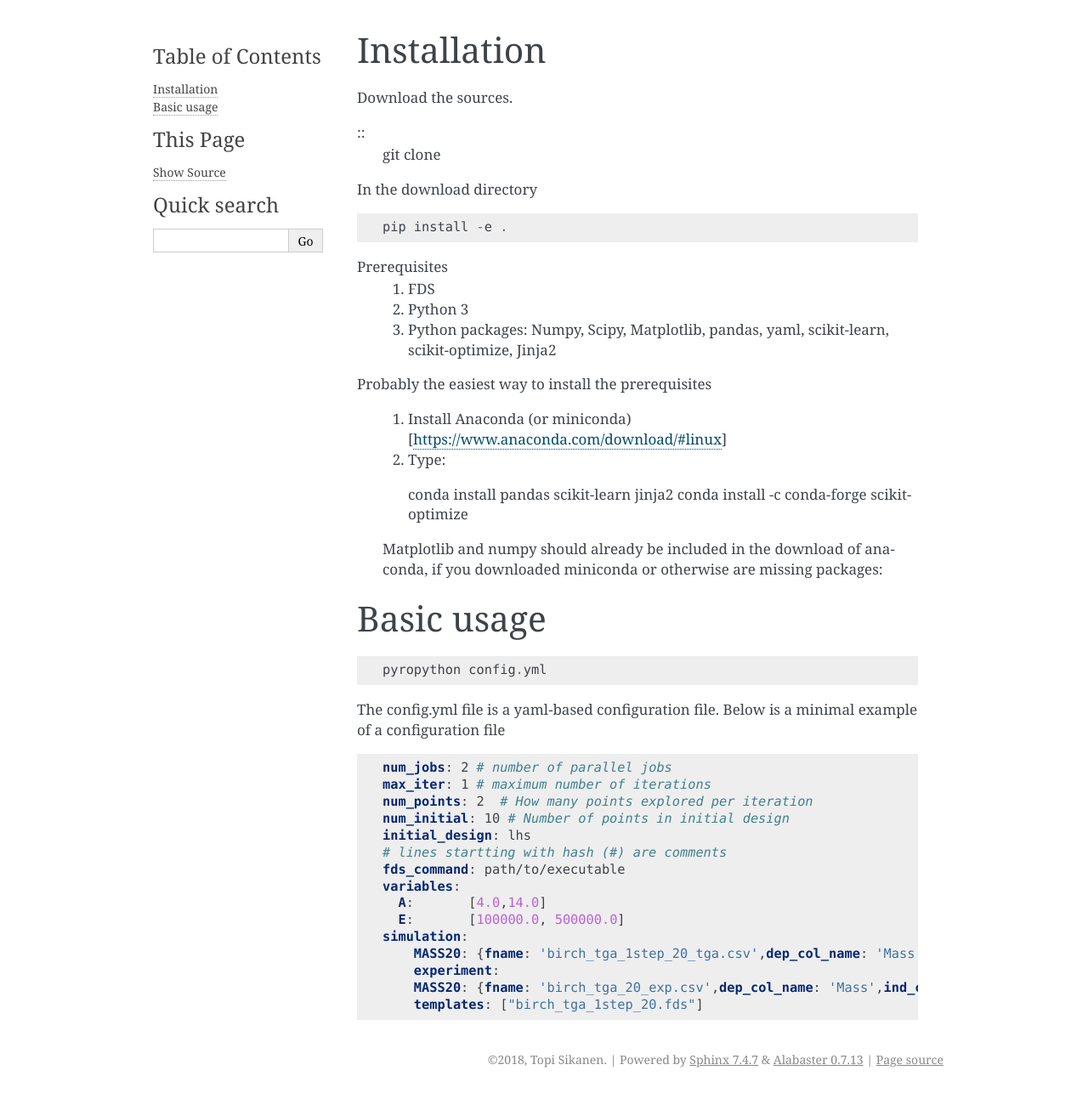
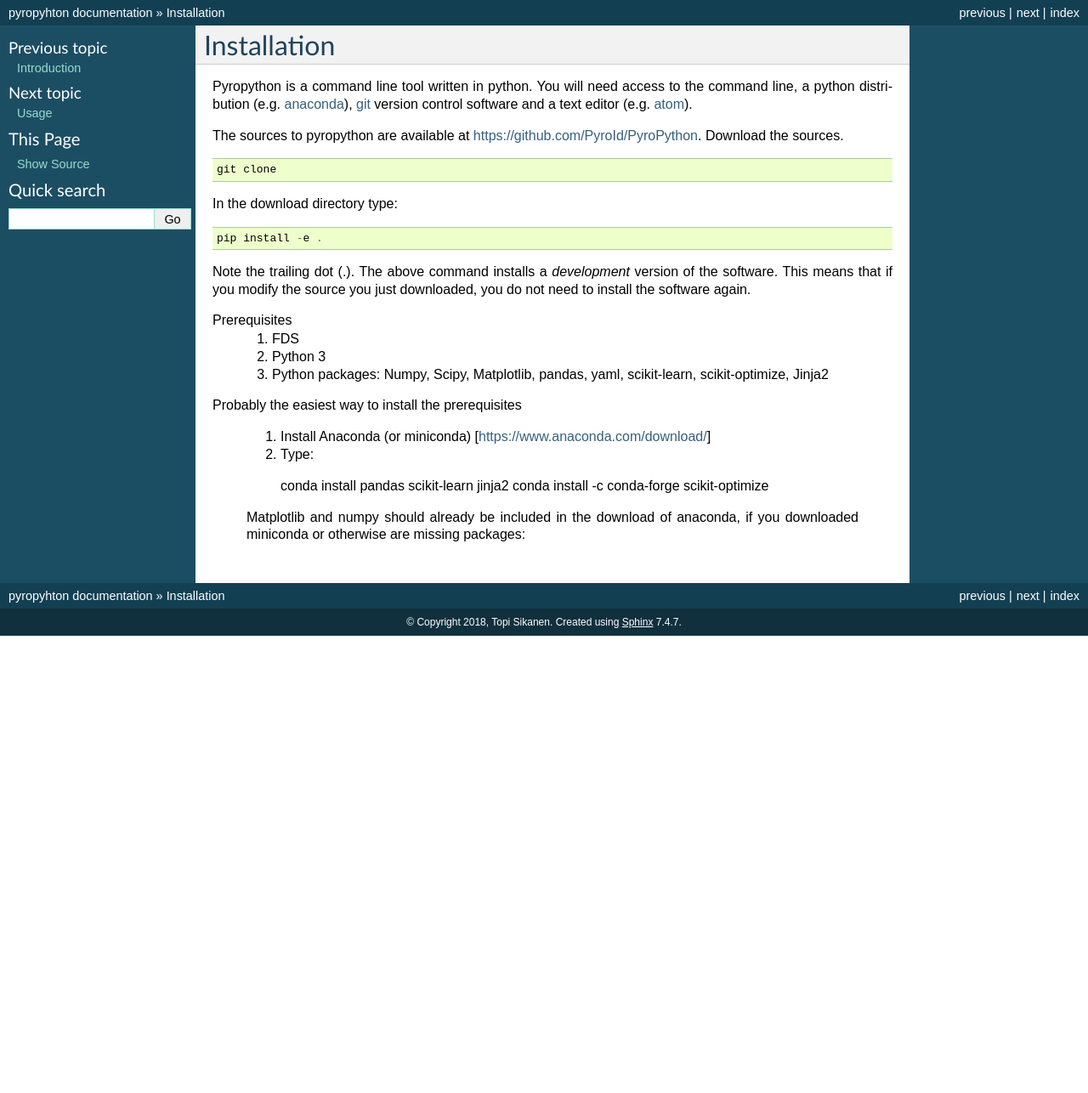
Before and after one commit to PyroId/PyroPython, a Sphinx documentation site: the page built from docs/installation.rst, in a window 1280 px wide. Shown: the whole page at 85% size. Built offline with Sphinx 7.4.7, drawn with Linux system fonts in a browser that asks for light colours; formulas are drawn with MathJax 3; after the commit the page ends 900 px from its top, so only the background shows below that.

Commit message:
Continue Sphinx:ing documentation

```diff
--- a/docs/conf.py
+++ b/docs/conf.py
@@ -18,6 +18,7 @@
 
 
 # -- Project information -----------------------------------------------------
+
 
 project = 'pyropyhton'
 copyright = '2018, Topi Sikanen'
@@ -82,13 +83,14 @@ pygments_style = 'sphinx'
 # The theme to use for HTML and HTML Help pages.  See the documentation for
 # a list of builtin themes.
 #
-html_theme = 'alabaster'
+html_theme = "classic"
+
 
 # Theme options are theme-specific and customize the look and feel of a theme
 # further.  For a list of options available for each theme, see the
 # documentation.
 #
-# html_theme_options = {}
+html_theme_options = {}
 
 # Add any paths that contain custom static files (such as style sheets) here,
 # relative to this directory. They are copied after the builtin static files,
--- a/docs/examples.rst
+++ b/docs/examples.rst
@@ -1,2 +1,3 @@
+========
 Examples
 ========
--- a/docs/index.rst
+++ b/docs/index.rst
@@ -12,6 +12,8 @@
 
     intro
     installation
+    usage
+    configuration
     examples
 
 
--- a/docs/installation.rst
+++ b/docs/installation.rst
@@ -1,23 +1,36 @@
+============
 Installation
-------------
+============
+
+Pyropython is a command line tool written in python.  You will need access to
+the command line, a python distribution (e.g. `anaconda`_), `git`_ version control software and a text editor (e.g. `atom`_).
+
+.. _atom: https://atom.io/
+.. _anaconda: https://www.anaconda.com/download/
+.. _git: https://git-scm.com/
+
+The sources to pyropython are available at https://github.com/PyroId/PyroPython.
 Download the sources.
+::
 
-::
     git clone
 
-In the download directory
+In the download directory type:
 ::
+
     pip install -e .
+
+Note the trailing dot (.). The above command installs a *development* version of the software.
+This means that if you modify the source you just downloaded, you do not need to install the software again.
 
 Prerequisites
     1. FDS
     2. Python 3
     3. Python packages: Numpy, Scipy, Matplotlib, pandas, yaml, scikit-learn, scikit-optimize, Jinja2
 
-
 Probably the easiest way to install the prerequisites
 
-    1. Install Anaconda (or miniconda) [https://www.anaconda.com/download/#linux]
+    1. Install Anaconda (or miniconda) [https://www.anaconda.com/download/]
     2. Type:
 
 ..
@@ -35,33 +48,3 @@ Probably the easiest way to install the prerequisites
 
 ..
      pyropython -h
-
-
-
-Basic usage
------------
-
-::
-
-    pyropython config.yml
-
-The config.yml file is a yaml-based configuration file. Below is a minimal
-example of a configuration file
-
-.. code-block:: yaml
-
-    num_jobs: 2 # number of parallel jobs
-    max_iter: 1 # maximum number of iterations
-    num_points: 2  # How many points explored per iteration
-    num_initial: 10 # Number of points in initial design
-    initial_design: lhs
-    # lines startting with hash (#) are comments
-    fds_command: path/to/executable
-    variables:
-      A:       [4.0,14.0]
-      E:       [100000.0, 500000.0]
-    simulation:
-        MASS20: {fname: 'birch_tga_1step_20_tga.csv',dep_col_name: 'Mass',ind_col_name: 'Temp'}
-        experiment:
-        MASS20: {fname: 'birch_tga_20_exp.csv',dep_col_name: 'Mass',ind_col_name: 'Temp'}
-        templates: ["birch_tga_1step_20.fds"]
```
Also changed, not shown: docs/configuration.rst (added, +157 -0 lines), docs/intro.rst (+21 -6 lines), docs/usage.rst (added, +43 -0 lines).
